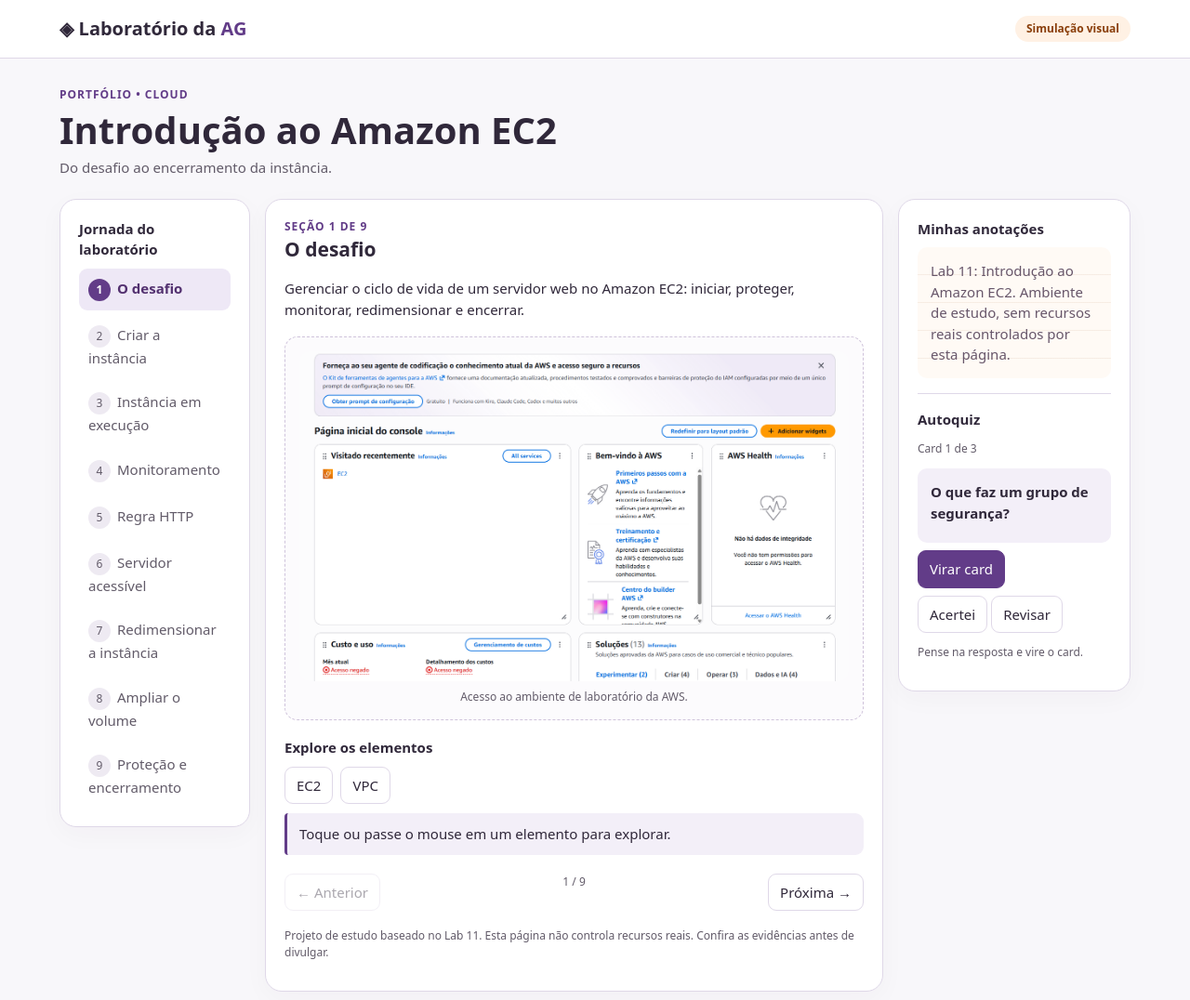
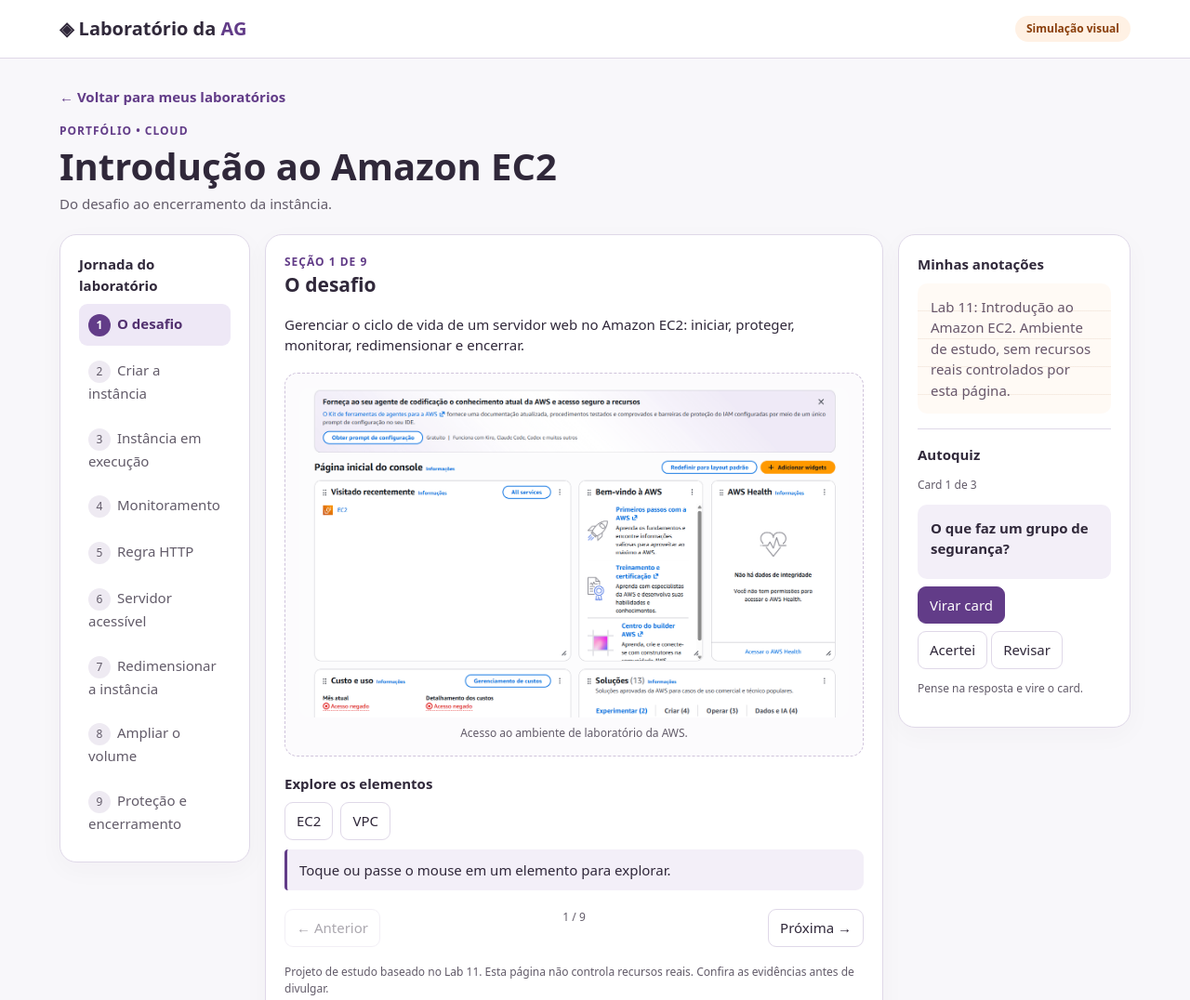
Before and after one commit to GeovanaCalixto/lab-cloud, a plain HTML site: page aws/ec2/introducao-ec2/index.html in a window 1280 px wide. Shown: the top 1076 px of the page at 93% size. Drawn offline with Linux system fonts and the light colour scheme.

Commit message:
Update index.html
Seta de voltar

```diff
--- a/aws/ec2/introducao-ec2/index.html
+++ b/aws/ec2/introducao-ec2/index.html
@@ -55,6 +55,7 @@ pre code{font:13px/1.6 ui-monospace,monospace}
 <body>
 <header><div class="marca">◈ Laboratório da <span>AG</span></div><div class="selo">Simulação visual</div></header>
 <div class="container">
+<a href="../../../" style="display:inline-block;margin-bottom:16px;color:#623c88;font-weight:700;text-decoration:none">← Voltar para meus laboratórios</a>
 <div class="destaque">Portfólio • Cloud</div>
 <h1>Introdução ao Amazon EC2</h1>
 <p class="legenda">Do desafio ao encerramento da instância.</p>
```
